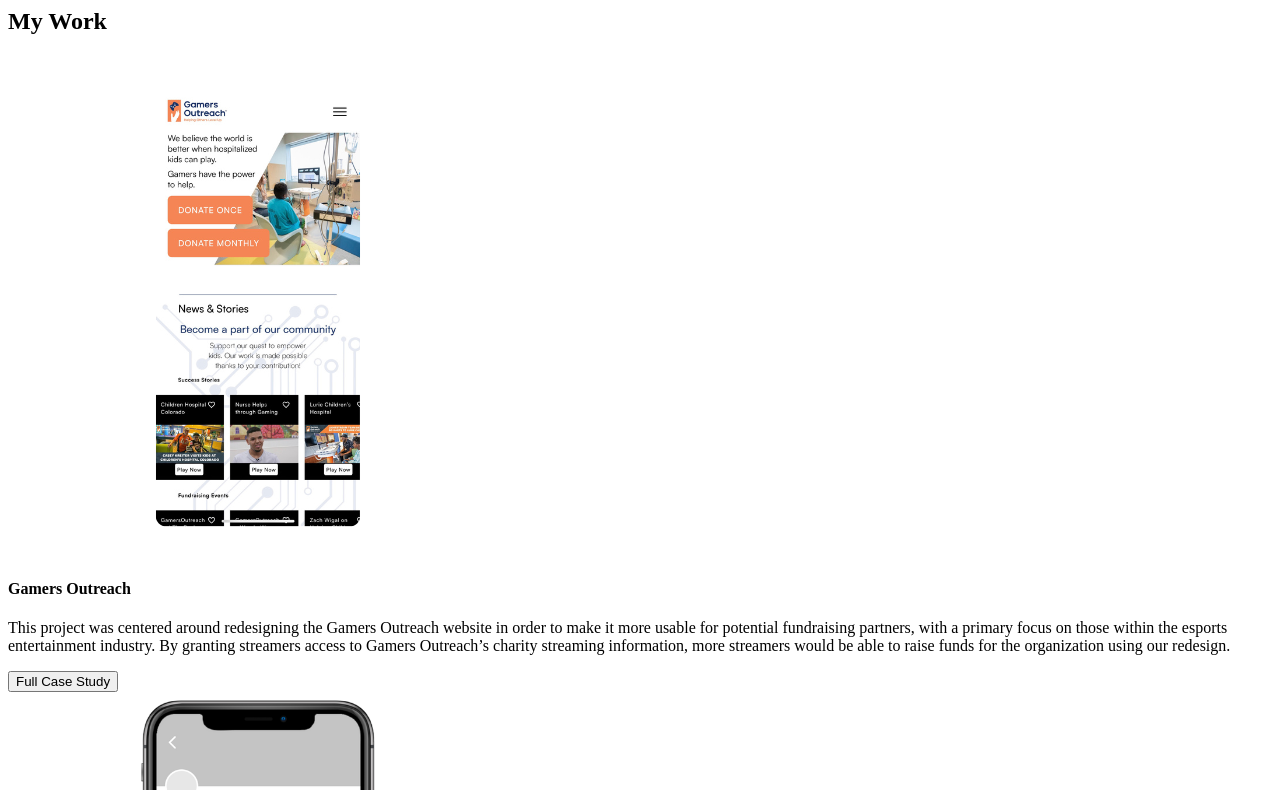
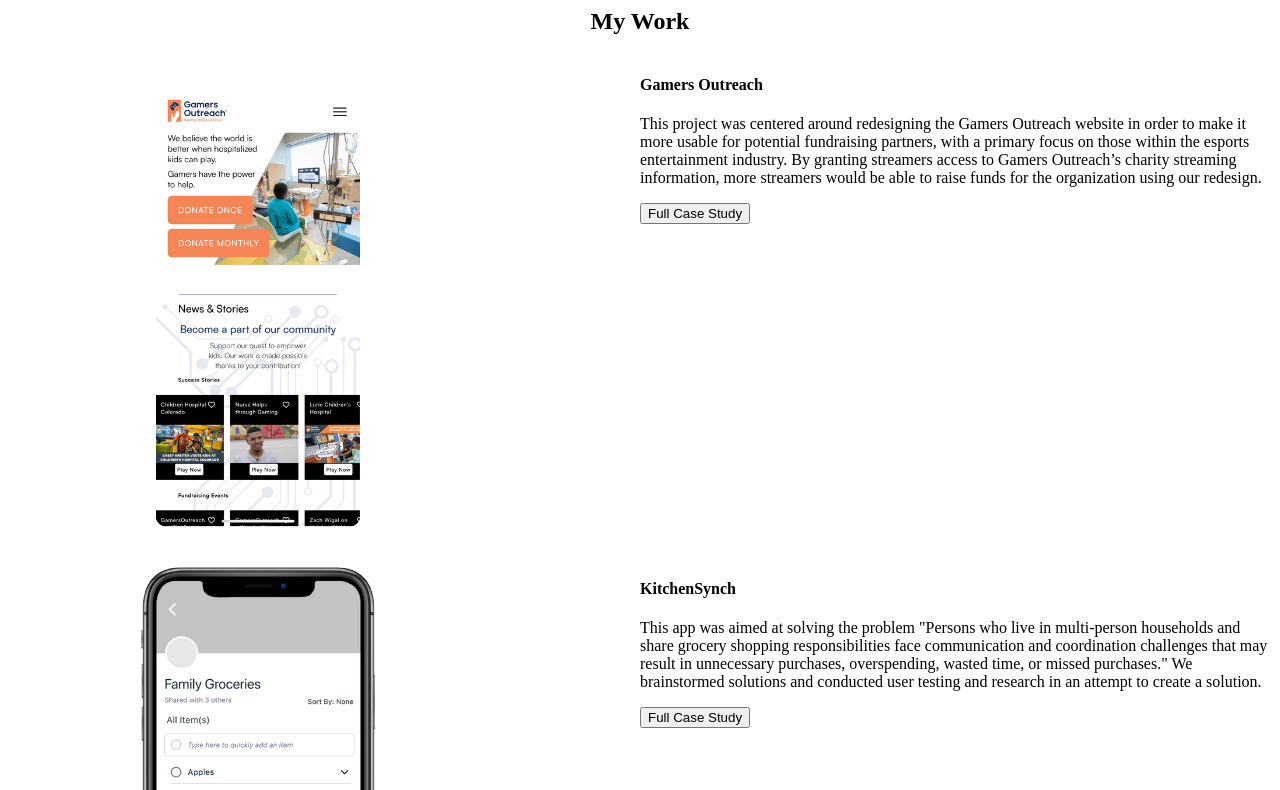
Before and after one commit to emilymccluhan/UX_UI_HW_18, a plain HTML site: page work.html in a window 1280 px wide. Shown: the part 124-914 px from the top of the page. Drawn offline with Linux system fonts and the light colour scheme.

Commit message:
built out my work page
applied css grid styling to my work page

```diff
--- a/work.css
+++ b/work.css
@@ -12,3 +12,12 @@
 .buttons {
     margin: 5px;
 }
+.myWork {
+    display: grid;
+    place-items: center;
+}
+.workGrid {
+    display: grid;
+    grid-template-columns: repeat(2, 1fr);
+    grid-template-rows: repeat(2, 1fr);
+}
--- a/work.html
+++ b/work.html
@@ -17,23 +17,38 @@
       </div>
     </header>
     <section class="myWork">
-        <h1> My Work </h1>
-        <div class="WorkGrid">
+      <h1>My Work</h1>
+      <div class="workGrid">
         <div>
-                <img src="/images/gamersOutreach.png">
+          <img src="/images/gamersOutreach.png" />
         </div>
         <div>
           <h4>Gamers Outreach</h4>
-                <p>This project was centered around redesigning the Gamers Outreach website in order to make it more usable for potential fundraising partners, with a primary focus on those within the esports entertainment industry. By granting streamers access to Gamers Outreach’s charity streaming information, more streamers would be able to raise funds for the organization using our redesign.</p>
+          <p>
+            This project was centered around redesigning the Gamers Outreach
+            website in order to make it more usable for potential fundraising
+            partners, with a primary focus on those within the esports
+            entertainment industry. By granting streamers access to Gamers
+            Outreach’s charity streaming information, more streamers would be
+            able to raise funds for the organization using our redesign.
+          </p>
           <button>Full Case Study</button>
         </div>
         <div>
-                <img src="/images/kitchenSynch.png">
+          <img src="/images/kitchenSynch.png" />
         </div>
         <div>
           <h4>KitchenSynch</h4>
-                <p>This app was aimed at solving the problem "Persons who live in multi-person households and share grocery shopping responsibilities face communication and coordination challenges that may result in unnecessary purchases, overspending, wasted time, or missed purchases." We brainstormed solutions and conducted user testing and research in an attempt to create a solution.</p>
+          <p>
+            This app was aimed at solving the problem "Persons who live in
+            multi-person households and share grocery shopping responsibilities
+            face communication and coordination challenges that may result in
+            unnecessary purchases, overspending, wasted time, or missed
+            purchases." We brainstormed solutions and conducted user testing and
+            research in an attempt to create a solution.
+          </p>
           <button>Full Case Study</button>
+        </div>
       </div>
       <h3>View all Projects</h3>
     </section>
```
Lines whose indentation alone changed are shown as unchanged.
